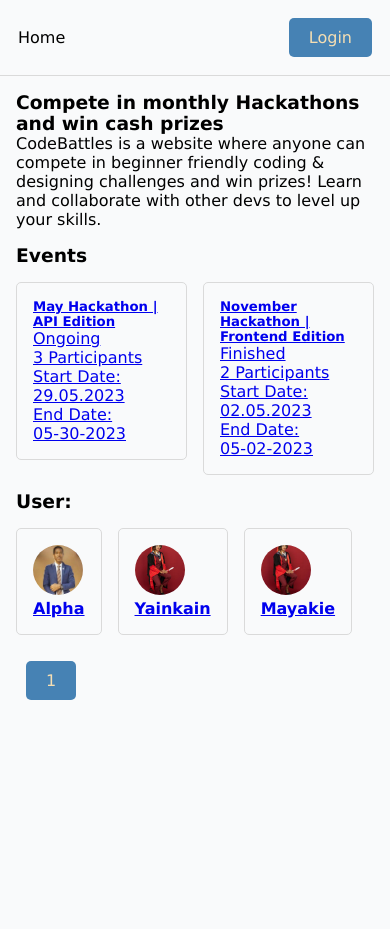
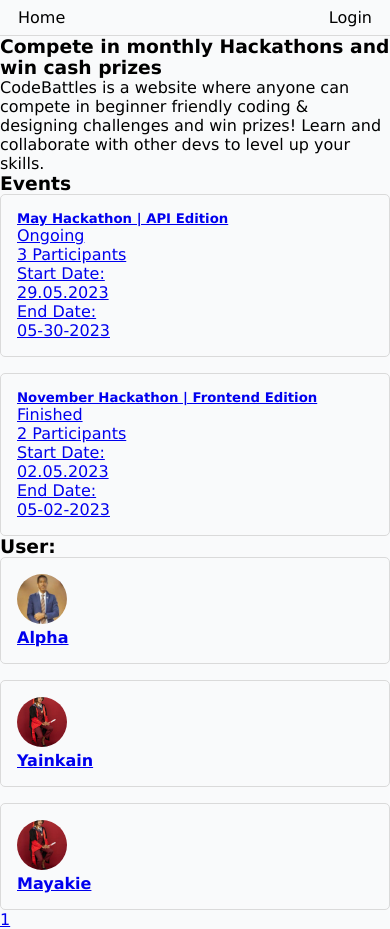
Before and after one commit to Alphaalimamy/codebattle, a Django app: page / in a window 390 px wide. Before the commit the page ends 700 px from the top, so only its background shows below. Run offline with Django 4.2, Linux system fonts and the light colour scheme; data comes from the database, SQL or seed files in the repository; both versions use the stored data as it was after the commit; parts of the project's set-up code (start-up, migrations or seed data) failed here and were passed over.

Commit message:
User social complete

```diff
--- a/base/static/css/main.css
+++ b/base/static/css/main.css
@@ -4,6 +4,18 @@
     margin: 0;
     font-family: Verdana, Geneva, Tahoma, sans-serif;
     background-color: rgb(249, 250, 251);
+}
+
+ /*     box-sizing: border-box;
+    margin: 0;
+    padding: 0;
+    font-family: 'Readex Pro';
+    background-color: rgb(249, 250,251);
+    line-height: 1.5em;
+    color: #000;
+    font-size: 14px; *
+     {
+    color: #637287;
 }
 
 .section {
@@ -144,7 +156,7 @@ align-items: center;
 }
 input{
     width: 100%;
-    padding: 5px 2px;
+    padding: 10px 2px;
 }
 
 @media screen and (max-width: 1200px) {
@@ -152,3 +164,26 @@ input{
         width: 100%;
     }
 }
+
+@media screen and (max-width: 800px) {
+    .events--list{
+        grid-template-columns: 1fr;
+    }
+
+    .users--list{
+        grid-template-columns: 1fr 1fr 1fr;
+    }
+}
+
+
+@media screen and (max-width: 600px) {
+    .users--list{
+        grid-template-columns: 1fr 1fr;
+    }
+}
+
+@media screen and (max-width: 400px) {
+    .users--list{
+        grid-template-columns: 1fr;
+    }
+}
```
Also changed, not shown: base/templates/profile.html (+14 -14 lines), db.sqlite3.
